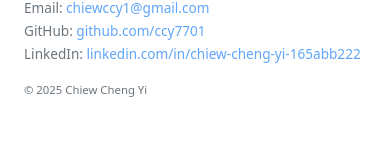
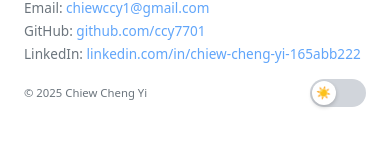
Before and after one commit to ccy7701/my-portfolio, a SvelteKit app: page /projects in a window 390 px wide. Shown: the part 1707-1854 px from the top of the page. Built offline with nearby package versions, Linux system fonts and the light colour scheme.

Commit message:
Update +layout.svelte

```diff
--- a/src/routes/+layout.svelte
+++ b/src/routes/+layout.svelte
@@ -168,6 +168,14 @@
         </div>
         <div class="footer-meta">
           <small>© {new Date().getFullYear()} Chiew Cheng Yi</small>
+
+          <!-- Theme toggle for mobile only -->
+          {#if theme}
+            <button class="theme-toggle footer-theme-toggle" on:click={toggleTheme} aria-label="Toggle theme">
+              <span class="sun-icon">☀️</span>
+              <span class="moon-icon">🌙</span>
+            </button>
+          {/if}
         </div>
       </div>
     </footer>
@@ -716,6 +724,24 @@
     text-decoration: underline;
   }
 
+  .footer-meta {
+    display: flex;
+    justify-content: space-between;
+    align-items: center;
+    gap: 1rem;
+  }
+
+  /* Footer theme toggle - mobile only */
+  .footer-theme-toggle {
+    display: none;
+  }
+
+  @media (max-width: 900px) {
+    .footer-theme-toggle {
+      display: flex;
+    }
+  }
+
   /* =========================================================
     HERO
     ========================================================= */
```
